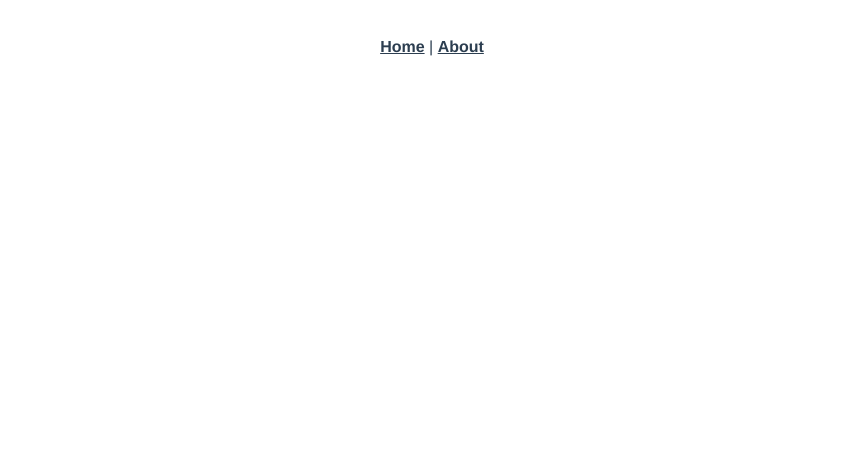
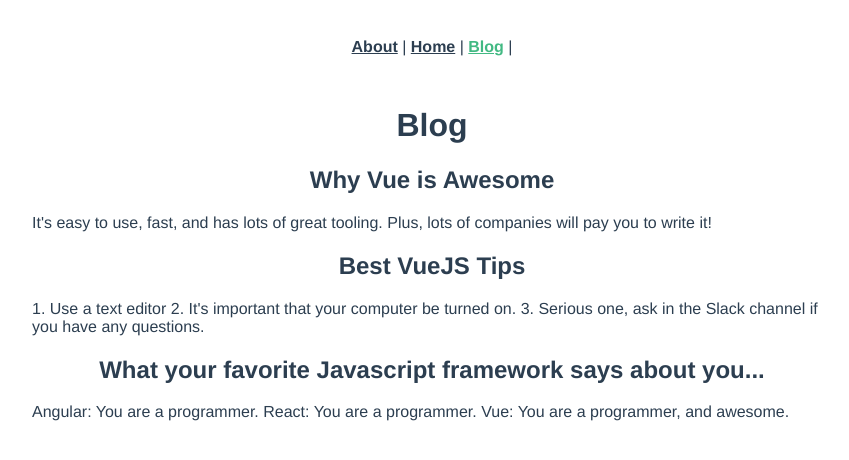
Before and after one commit to jeffreybiles/VueTraining-real-world-vue-app, a Vue app: page /blog in a window 1280 px wide. Shown: the top 460 px of the page, without its empty margins (208-1057 px from the left). Built offline with nearby package versions, Linux system fonts and the light colour scheme.

Commit message:
Blog route with 3 hard-coded blog posts

```diff
--- a/src/App.vue
+++ b/src/App.vue
@@ -1,8 +1,10 @@
 <template>
   <div id="app">
     <div id="nav">
-      <router-link to="/">Home</router-link> |
-      <router-link to="/about">About</router-link>
+      <span v-for="link in ['About', 'Home', 'Blog']">
+        <router-link :to="{name: link}">{{link}}</router-link>
+        |
+      </span>
     </div>
     <router-view/>
   </div>
--- a/src/router/index.js
+++ b/src/router/index.js
@@ -1,6 +1,7 @@
 import Vue from 'vue'
 import VueRouter from 'vue-router'
 import Home from '../views/Home.vue'
+import Blog from '../views/Blog.vue'
 
 Vue.use(VueRouter)
 
@@ -17,6 +18,11 @@
     // this generates a separate chunk (about.[hash].js) for this route
     // which is lazy-loaded when the route is visited.
     component: () => import(/* webpackChunkName: "about" */ '../views/About.vue')
+  },
+  {
+    path: '/blog',
+    name: "Blog",
+    component: Blog
   }
 ]
 
--- /dev/null
+++ b/src/views/Blog.vue
@@ -0,0 +1,34 @@
+<template>
+  <div class="blog-container">
+    <h1>Blog</h1>
+
+    <div v-for="blog in blogs" :key="blog.id">
+      <h2>{{blog.title}}</h2>
+      <p class="blog-text">{{blog.text}}</p>
+    </div>
+  </div>
+</template>
+
+<script>
+  export default {
+    data(){
+      return {
+        blogs: [
+          {id: '1', title: 'Why Vue is Awesome', text: "It's easy to use, fast, and has lots of great tooling.  Plus, lots of companies will pay you to write it!"},
+          {id: '2', title: 'Best VueJS Tips', text: "1. Use a text editor 2. It's important that your computer be turned on. 3. Serious one, ask in the Slack channel if you have any questions."},
+          {id: '3', title: 'What your favorite Javascript framework says about you...', text: "Angular: You are a programmer.  React: You are a programmer.  Vue: You are a programmer, and awesome."},
+        ]
+      }
+    }
+  }
+</script>
+
+<style lang="scss" scoped>
+.blog-container {
+  max-width: 800px;
+  margin: auto;
+}
+  .blog-text {
+    text-align: left;
+  }
+</style>
```
